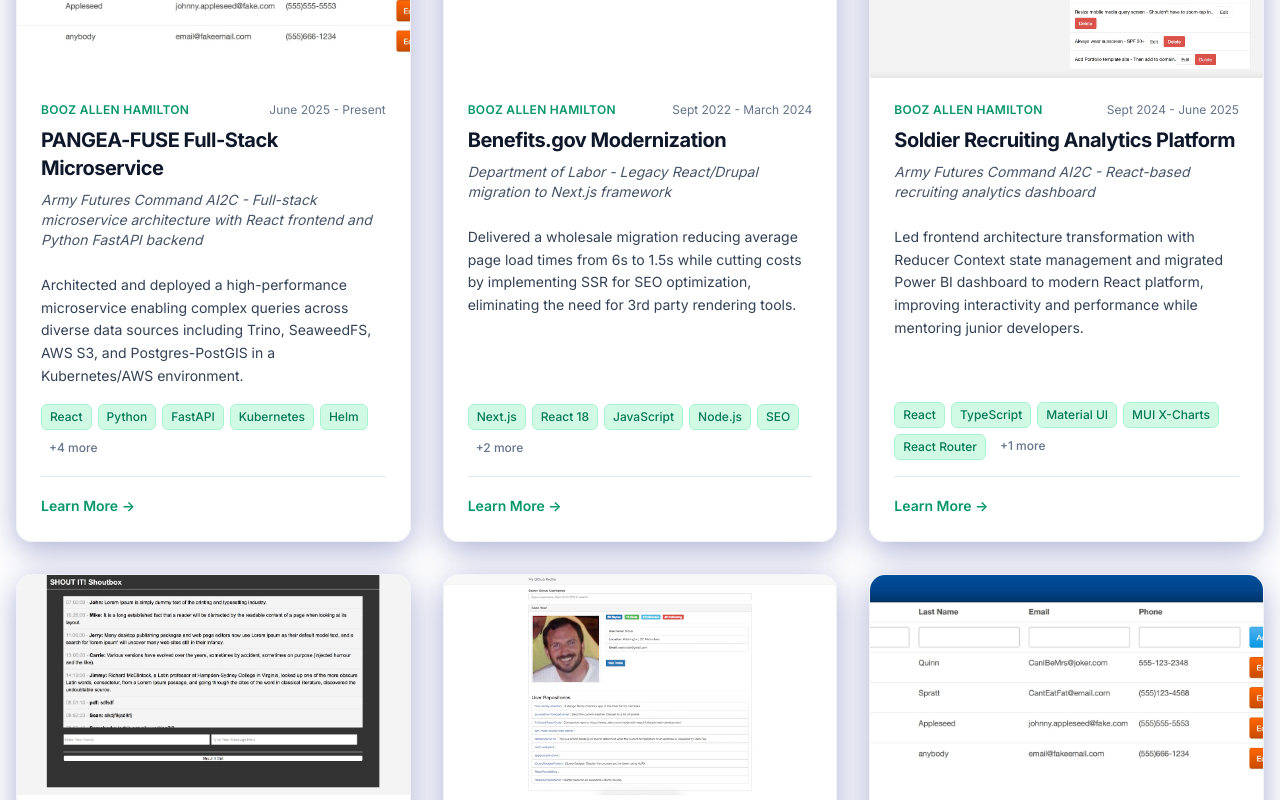
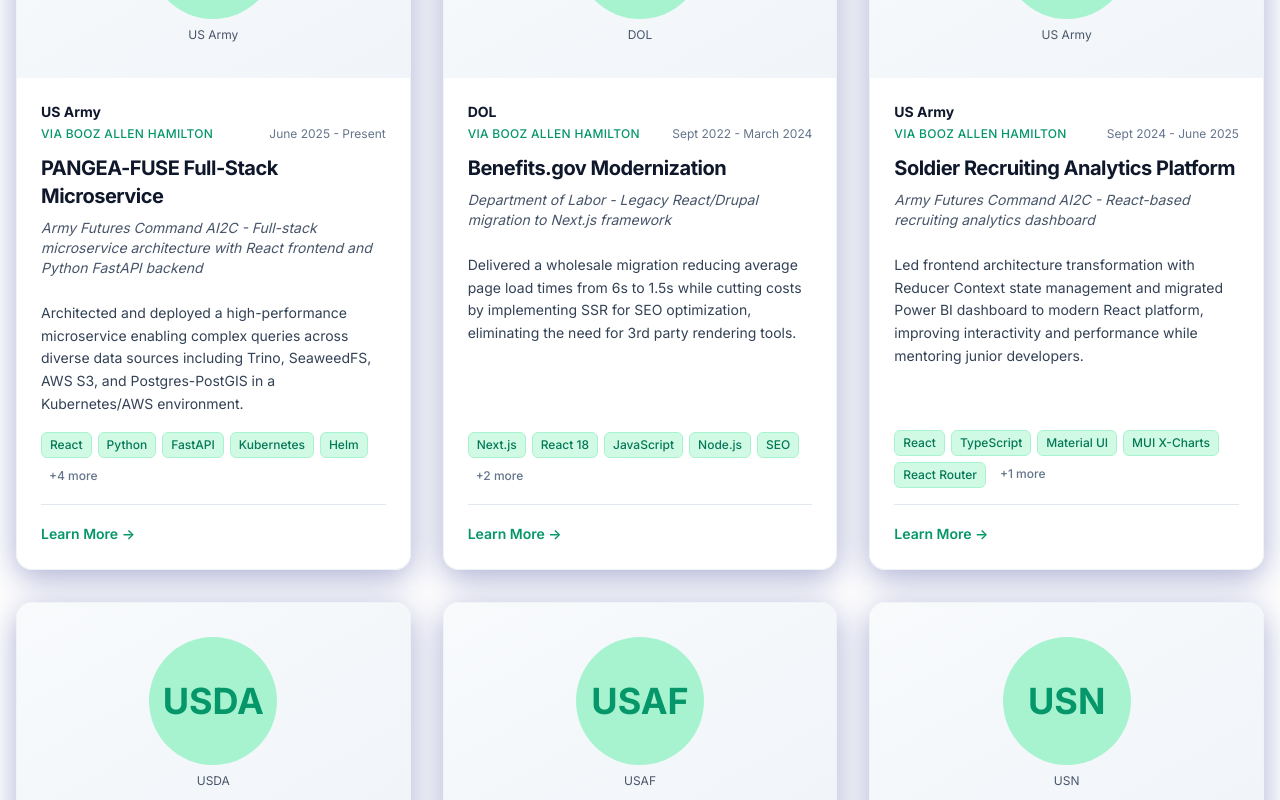
Before and after one commit to SHoar/portfolio, a React (Vite) app: page / in a window 1280 px wide. Shown: the part 1260-2060 px from the top of the page. Built offline with nearby package versions, Linux system fonts and the light colour scheme.

Commit message:
agency badges

```diff
--- a/src/components/sections/Portfolio.tsx
+++ b/src/components/sections/Portfolio.tsx
@@ -24,11 +24,12 @@
               <PortfolioCard
                 title={project.title}
                 company={project.company}
+                agency={project.agency}
                 dateRange={project.dateRange}
                 description={project.description}
                 technologies={project.technologies}
                 impact={project.impact}
-                image={project.image}
+                logoUrl={project.logoUrl}
                 link={project.link}
               />
             </div>
--- a/src/components/ui/PortfolioCard.tsx
+++ b/src/components/ui/PortfolioCard.tsx
@@ -3,24 +3,29 @@
 interface PortfolioCardProps {
   title: string;
   company: string;
+  agency: string;
   dateRange: string;
   description: string;
   technologies: string[];
   impact: string;
-  image: string;
+  logoUrl: string;
   link: string;
 }
 
 const PortfolioCard: React.FC<PortfolioCardProps> = ({
   title,
   company,
+  agency,
   dateRange,
   description,
   technologies,
   impact,
-  image,
+  logoUrl,
   link
 }) => {
+  const [imageError, setImageError] = React.useState(false);
+  const showFallback = !logoUrl || imageError;
+
   return (
     <div className="portfolio-item h-full">
       <a
@@ -30,17 +35,42 @@
         className="block h-full group"
       >
         <div className="glass-card overflow-hidden h-full flex flex-col">
-          <div className="relative overflow-hidden aspect-video">
-            <img
-              src={image}
-              alt={title}
-              className="w-full h-full object-cover transform group-hover:scale-110 transition-transform duration-500"
-            />
-            <div className="absolute inset-0 bg-gradient-to-t from-primary-600 via-primary-500/50 to-transparent
+          <div className="relative overflow-hidden bg-gradient-to-br from-secondary-50 to-secondary-100 dark:from-secondary-800 dark:to-secondary-900 p-8 flex items-center justify-center aspect-video">
+            {!showFallback ? (
+              <img
+                src={logoUrl}
+                alt={`${agency} logo`}
+                className="w-auto h-48 object-contain transform group-hover:scale-110 transition-transform duration-500 drop-shadow-lg"
+                crossOrigin="anonymous"
+                onError={() => {
+                  console.log(`Failed to load logo for ${agency}`);
+                  setImageError(true);
+                }}
+              />
+            ) : (
+              <div className="flex flex-col items-center justify-center space-y-2">
+                <div className="w-32 h-32 rounded-full bg-primary-200 dark:bg-primary-800 flex items-center justify-center">
+                  <span className="text-4xl font-bold text-primary-600 dark:text-primary-300">
+                    {(() => {
+                      // If agency is 2-4 characters and all caps, use as-is
+                      if (agency.length <= 4 && agency === agency.toUpperCase()) {
+                        return agency;
+                      }
+                      // Otherwise generate initials from words
+                      return agency.split(' ').map(word => word[0].toUpperCase()).join('').slice(0, 4);
+                    })()}
+                  </span>
+                </div>
+                <span className="text-xs text-secondary-600 dark:text-secondary-400 text-center max-w-xs">
+                  {agency}
+                </span>
+              </div>
+            )}
+            <div className="absolute inset-0 bg-gradient-to-t from-primary-600/80 via-transparent to-transparent
                           opacity-0 group-hover:opacity-100 transition-opacity duration-300
-                          flex items-center justify-center">
+                          flex items-end justify-center pb-6">
               <div className="text-white text-center px-4 transform translate-y-4 group-hover:translate-y-0 transition-transform duration-300">
-                <div className="text-sm font-semibold mb-2 px-3 py-1 bg-white/20 backdrop-blur-sm rounded-full inline-block">
+                <div className="text-sm font-semibold px-4 py-2 bg-white/20 backdrop-blur-sm rounded-full inline-block">
                   View Details →
                 </div>
               </div>
@@ -48,13 +78,18 @@
           </div>
           <div className="p-6 flex-grow flex flex-col">
             <div className="mb-3">
-              <div className="flex items-center justify-between mb-2">
-                <span className="text-xs font-semibold text-primary-600 dark:text-primary-400 uppercase tracking-wide">
-                  {company}
+              <div className="flex flex-col gap-1 mb-3">
+                <span className="text-sm font-bold text-secondary-900 dark:text-white">
+                  {agency}
                 </span>
-                <span className="text-xs text-secondary-500 dark:text-secondary-400">
-                  {dateRange}
-                </span>
+                <div className="flex items-center justify-between">
+                  <span className="text-xs font-medium text-primary-600 dark:text-primary-400 uppercase tracking-wide">
+                    via {company}
+                  </span>
+                  <span className="text-xs text-secondary-500 dark:text-secondary-400">
+                    {dateRange}
+                  </span>
+                </div>
               </div>
               <h3 className="font-bold text-xl text-secondary-900 dark:text-white mb-2 group-hover:text-primary-600 dark:group-hover:text-primary-400 transition-colors duration-300">
                 {title}
--- a/src/data/projects.ts
+++ b/src/data/projects.ts
@@ -1,14 +1,13 @@
-import { images } from '../assets';
-
 export interface Project {
   id: number;
   title: string;
   company: string;
+  agency: string;
   dateRange: string;
   description: string;
   technologies: string[];
   impact: string;
-  image: string;
+  logoUrl: string;
   link: string;
 }
 
@@ -17,67 +16,73 @@
     id: 1,
     title: "PANGEA-FUSE Full-Stack Microservice",
     company: "Booz Allen Hamilton",
+    agency: "US Army",
     dateRange: "June 2025 - Present",
     description: "Army Futures Command AI2C - Full-stack microservice architecture with React frontend and Python FastAPI backend",
     technologies: ["React", "Python", "FastAPI", "Kubernetes", "Helm", "AWS EKS", "Trino", "PostgreSQL", "Docker"],
     impact: "Architected and deployed a high-performance microservice enabling complex queries across diverse data sources including Trino, SeaweedFS, AWS S3, and Postgres-PostGIS in a Kubernetes/AWS environment.",
-    image: images.portfolio.clientkeeper,
-    link: "https://www.boozallen.com/"
+    logoUrl: "", // Using fallback badge
+    link: "https://www.army.mil/"
   },
   {
     id: 2,
     title: "Benefits.gov Modernization",
     company: "Booz Allen Hamilton",
+    agency: "DOL",
     dateRange: "Sept 2022 - March 2024",
     description: "Department of Labor - Legacy React/Drupal migration to Next.js framework",
     technologies: ["Next.js", "React 18", "JavaScript", "Node.js", "SEO", "Server-Side Rendering", "Redux"],
     impact: "Delivered a wholesale migration reducing average page load times from 6s to 1.5s while cutting costs by implementing SSR for SEO optimization, eliminating the need for 3rd party rendering tools.",
-    image: images.portfolio.funFoodFriends,
+    logoUrl: "", // Using fallback badge
     link: "https://www.benefits.gov/"
   },
   {
     id: 3,
     title: "Soldier Recruiting Analytics Platform",
     company: "Booz Allen Hamilton",
+    agency: "US Army",
     dateRange: "Sept 2024 - June 2025",
     description: "Army Futures Command AI2C - React-based recruiting analytics dashboard",
     technologies: ["React", "TypeScript", "Material UI", "MUI X-Charts", "React Router", "Context API"],
     impact: "Led frontend architecture transformation with Reducer Context state management and migrated Power BI dashboard to modern React platform, improving interactivity and performance while mentoring junior developers.",
-    image: images.portfolio.todolist,
-    link: "https://www.boozallen.com/"
+    logoUrl: "", // Using fallback badge
+    link: "https://www.army.mil/"
   },
   {
     id: 4,
     title: "Recreation.gov Platform Development",
     company: "Booz Allen Hamilton",
+    agency: "USDA",
     dateRange: "July 2021 - July 2022",
     description: "Public-facing AWS microservice architecture for federal recreation booking",
     technologies: ["React", "Redux", "JavaScript", "AWS", "Jenkins", "SCSS", "GitHub Enterprise"],
     impact: "Delivered operational bug fixes and mobile-responsive features in a multi-team monolith repo with micro-frontend bundles, rapidly turning around accessibility patches for major 508 compliance audit.",
-    image: images.portfolio.shoutbox,
+    logoUrl: "", // Using fallback badge
     link: "https://www.recreation.gov/"
   },
   {
     id: 5,
     title: "F-35 DevSecOps Pipeline Automation",
     company: "Booz Allen Hamilton",
+    agency: "USAF",
     dateRange: "Sept 2020 - July 2021",
     description: "Joint Program Office / Air Force - CI/CD automation and security integration",
     technologies: ["Jenkins", "JTE", "Groovy", "REST APIs", "Docker", "AWS", "DevSecOps"],
     impact: "Automated CI/CD pipelines with Jenkins Templating Engine, integrated security scanning for c-ATO compliance, and coordinated software licensing across 10+ applications in multi-tier DOD cloud environments.",
-    image: images.portfolio.githubProfiles,
-    link: "https://www.boozallen.com/"
+    logoUrl: "", // Using fallback badge
+    link: "https://www.af.mil/"
   },
   {
     id: 6,
     title: "Navy/ACINT GIS Tracking System",
     company: "Lockheed Martin",
+    agency: "USN",
     dateRange: "Feb 2019 - Aug 2020",
     description: "DOD/Navy - React dashboard with GIS mapping and real-time tracking",
     technologies: ["React", "Redux", "Node.js", "Express", "GIS", "RESTful APIs", "Jenkins", "Bitbucket"],
     impact: "Deployed major legacy JavaScript frontend refactor to modern React, establishing client-side framework for modern development. Awarded Bravo recognition for technical leadership and innovation.",
-    image: images.portfolio.clientkeeper,
-    link: "https://www.lockheedmartin.com/"
+    logoUrl: "", // Using fallback badge
+    link: "https://www.navy.mil/"
   }
 ];
 
```
